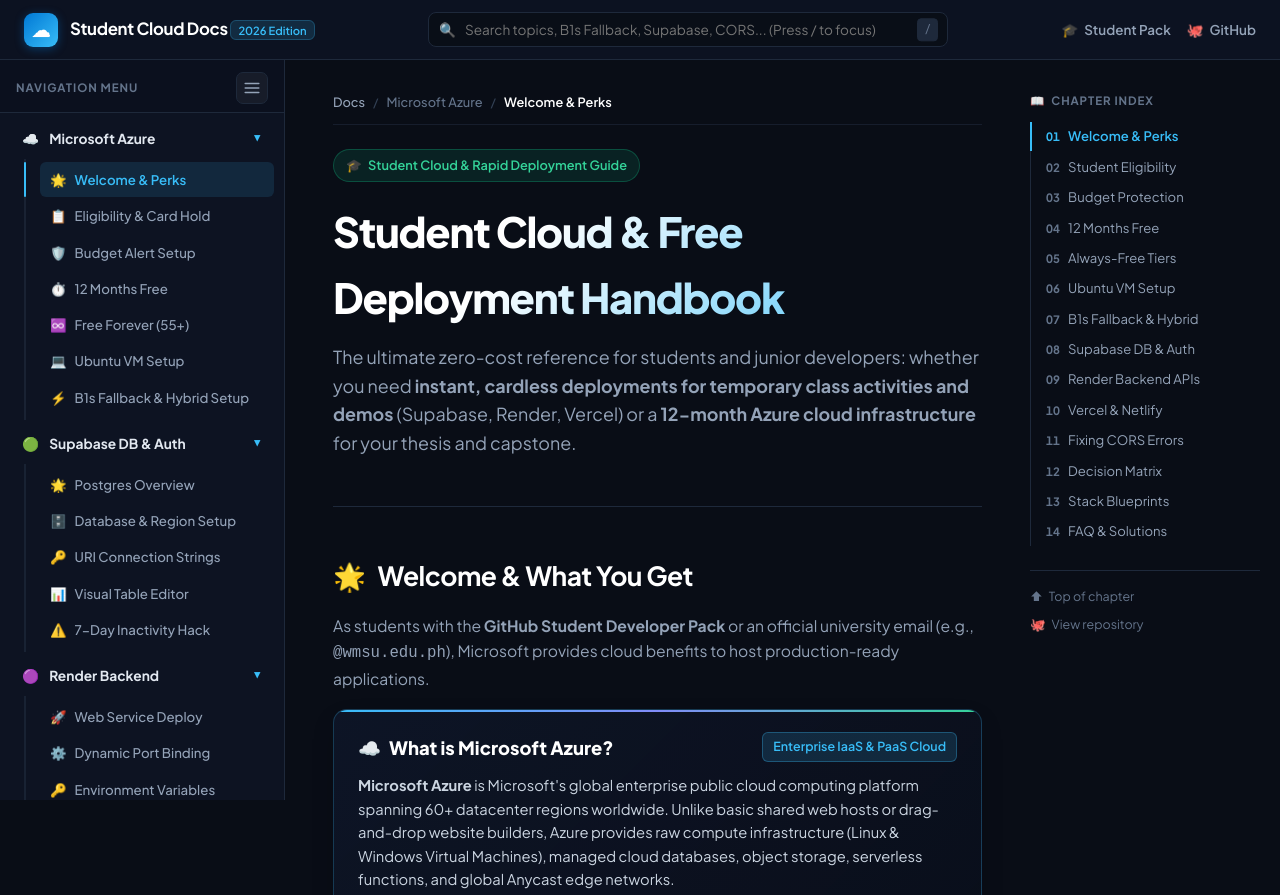
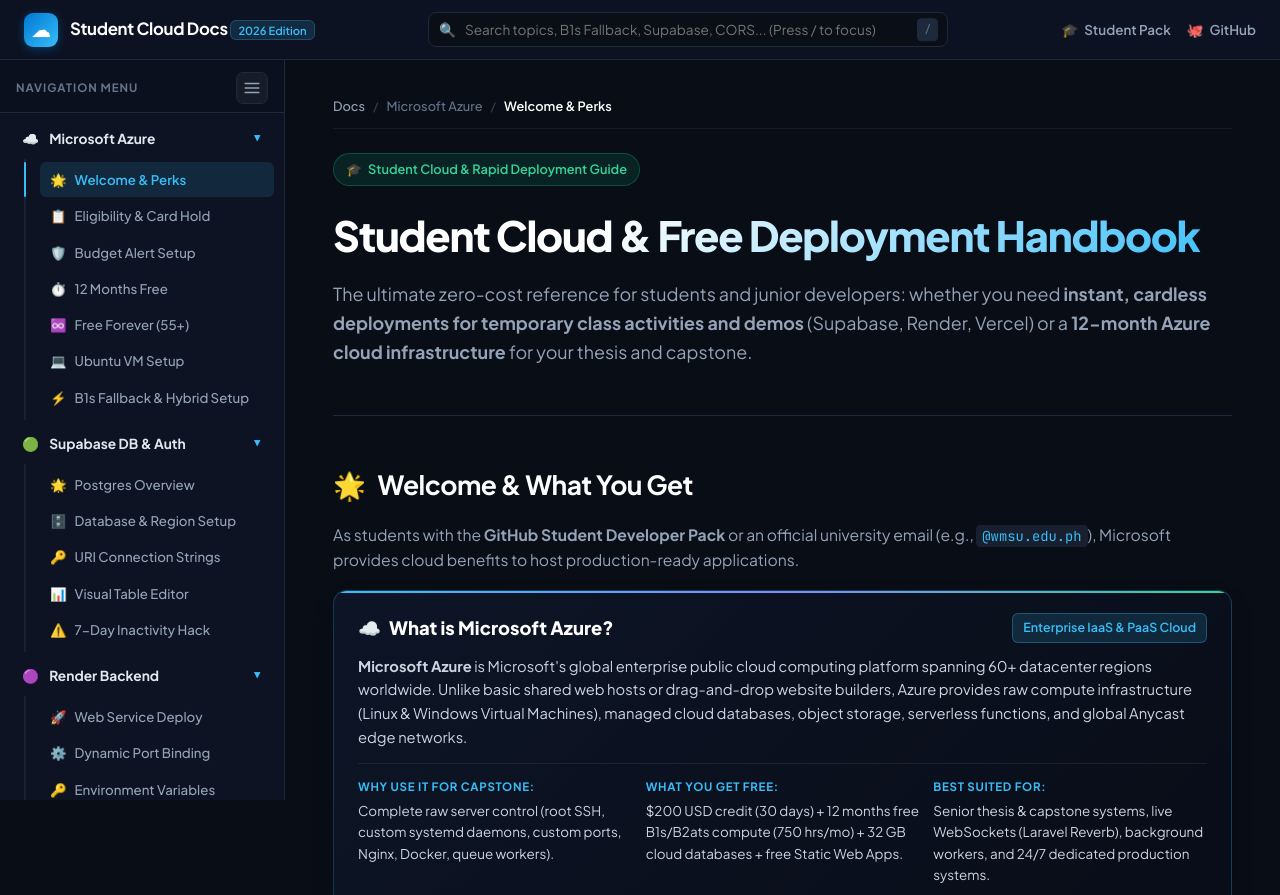
Before and after one commit to Reneilrp/Azure-Guide, a plain HTML site: page index.html in a window 1280 px wide. Shown: the top 895 px of the page. Drawn offline with Linux system fonts and the light colour scheme.

Commit message:
feat(ux): remove right chapter index to eliminate text overlap and expand reading width

```diff
--- a/index.html
+++ b/index.html
@@ -403,19 +403,21 @@
       border-radius: 2px;
     }
 
-    /* CENTER MAIN CONTENT (Dynamic Width) */
+    /* CENTER MAIN CONTENT (Spacious Single-Chapter Focus) */
     .do-main-content {
       flex: 1 1 0%;
       min-width: 0;
       width: 100%;
-      max-width: 1080px;
-      padding: 32px 48px 64px;
+      max-width: 1060px;
+      margin: 0 auto;
+      padding: 36px 48px 80px;
+      overflow-wrap: break-word;
       transition: max-width 0.28s cubic-bezier(0.4, 0, 0.2, 1), padding 0.28s cubic-bezier(0.4, 0, 0.2, 1);
     }
 
     body.sidebar-collapsed .do-main-content {
-      max-width: 100%;
-      padding: 32px 56px 64px 80px;
+      max-width: 1140px;
+      padding: 36px 56px 80px;
     }
 
     /* BREADCRUMBS (DigitalOcean / PHP Style) */
@@ -451,94 +453,22 @@
       font-weight: 600;
     }
 
-    /* RIGHT TOC SIDEBAR (ON THIS PAGE) */
-    .do-toc-sidebar {
-      width: 250px;
-      padding: 32px 20px 32px 0;
-      position: sticky;
-      top: 60px;
-      height: calc(100vh - 60px);
-      overflow-y: auto;
-      flex-shrink: 0;
-    }
-
-    .do-toc-title {
-      font-size: 0.72rem;
-      text-transform: uppercase;
-      letter-spacing: 0.08em;
-      color: var(--text-dim);
-      font-weight: 700;
-      margin-bottom: 12px;
-      display: flex;
-      align-items: center;
-      gap: 6px;
-    }
-
-    .do-toc-list {
-      list-style: none;
-      padding: 0;
-      margin: 0;
-      border-left: 1px solid var(--border);
-    }
-
-    .do-toc-item {
-      margin-bottom: 2px;
-    }
-
-    .do-toc-link {
-      display: block;
-      padding: 5px 0 5px 14px;
-      color: var(--text-muted);
-      text-decoration: none;
-      font-size: 0.82rem;
-      line-height: 1.4;
-      border-left: 2px solid transparent;
-      margin-left: -1px;
-      transition: all 0.15s;
-    }
-
-    .do-toc-link:hover {
-      color: #fff;
-    }
-
-    .do-toc-link.active {
-      color: var(--accent);
-      border-left-color: var(--accent);
-      font-weight: 600;
-    }
-
-    .do-toc-actions {
-      margin-top: 24px;
-      padding-top: 16px;
-      border-top: 1px solid var(--border);
-      display: flex;
-      flex-direction: column;
-      gap: 8px;
-    }
-
-    .do-toc-action-link {
-      color: var(--text-dim);
-      font-size: 0.78rem;
-      text-decoration: none;
-      display: inline-flex;
-      align-items: center;
-      gap: 6px;
-      transition: color 0.15s;
-    }
-    .do-toc-action-link:hover {
-      color: var(--accent);
-    }
-
-    .toc-num {
-      display: inline-block;
-      font-size: 0.72rem;
-      font-weight: 700;
-      color: var(--text-dim);
-      margin-right: 6px;
-      font-variant-numeric: tabular-nums;
-    }
-    .do-toc-link.active .toc-num {
-      color: var(--accent);
+    /* INLINE CODE WORD-BREAK PROTECTION */
+    code {
+      font-family: var(--font-mono);
+      font-size: 0.88em;
+      background: rgba(30, 41, 59, 0.7);
+      padding: 2px 6px;
+      border-radius: 4px;
+      color: #38bdf8;
+      word-break: break-word;
+      overflow-wrap: break-word;
+    }
+
+    .code-box code,
+    .code-body {
+      word-break: normal;
+      overflow-wrap: normal;
     }
 
     /* SINGLE ACTIVE CHAPTER DISPLAY (Option 1: Book Mode) */
@@ -1036,6 +966,9 @@
 
     .callout-content {
       font-size: 0.92rem;
+      min-width: 0;
+      overflow-wrap: break-word;
+      word-break: break-word;
     }
 
     .callout-content strong {
@@ -1109,6 +1042,12 @@
       font-weight: 700;
       flex-shrink: 0;
       box-shadow: 0 4px 10px rgba(0, 120, 212, 0.3);
+    }
+
+    .step-details {
+      flex: 1;
+      min-width: 0;
+      overflow-wrap: break-word;
     }
 
     .step-details h4 {
@@ -1188,9 +1127,6 @@
     }
 
     @media (max-width: 1200px) {
-      .do-toc-sidebar {
-        display: none;
-      }
       .do-main-content {
         max-width: 100%;
         padding: 32px 36px 64px;
@@ -3436,33 +3372,6 @@ app.add_middleware(
       </div>
     </section>
   </main>
-
-  <!-- RIGHT TOC SIDEBAR (DigitalOcean "On this page" style) -->
-  <aside class="do-toc-sidebar" id="rightToc">
-    <div class="do-toc-title">
-      <span>📖</span> CHAPTER INDEX
-    </div>
-    <ul class="do-toc-list" id="tocList">
-      <li class="do-toc-item"><a href="#intro" class="do-toc-link active"><span class="toc-num">01</span> Welcome &amp; Perks</a></li>
-      <li class="do-toc-item"><a href="#prerequisites" class="do-toc-link"><span class="toc-num">02</span> Student Eligibility</a></li>
-      <li class="do-toc-item"><a href="#budget" class="do-toc-link"><span class="toc-num">03</span> Budget Protection</a></li>
-      <li class="do-toc-item"><a href="#twelve-months" class="do-toc-link"><span class="toc-num">04</span> 12 Months Free</a></li>
-      <li class="do-toc-item"><a href="#free-forever" class="do-toc-link"><span class="toc-num">05</span> Always-Free Tiers</a></li>
-      <li class="do-toc-item"><a href="#vm-setup" class="do-toc-link"><span class="toc-num">06</span> Ubuntu VM Setup</a></li>
-      <li class="do-toc-item"><a href="#azure-fallback" class="do-toc-link"><span class="toc-num">07</span> B1s Fallback &amp; Hybrid</a></li>
-      <li class="do-toc-item"><a href="#supabase-guide" class="do-toc-link"><span class="toc-num">08</span> Supabase DB &amp; Auth</a></li>
-      <li class="do-toc-item"><a href="#render-guide" class="do-toc-link"><span class="toc-num">09</span> Render Backend APIs</a></li>
-      <li class="do-toc-item"><a href="#frontend-guide" class="do-toc-link"><span class="toc-num">10</span> Vercel &amp; Netlify</a></li>
-      <li class="do-toc-item"><a href="#cors-guide" class="do-toc-link"><span class="toc-num">11</span> Fixing CORS Errors</a></li>
-      <li class="do-toc-item"><a href="#junior-quickstart" class="do-toc-link"><span class="toc-num">12</span> Decision Matrix</a></li>
-      <li class="do-toc-item"><a href="#stack-blueprint" class="do-toc-link"><span class="toc-num">13</span> Stack Blueprints</a></li>
-      <li class="do-toc-item"><a href="#faq" class="do-toc-link"><span class="toc-num">14</span> FAQ &amp; Solutions</a></li>
-    </ul>
-    <div class="do-toc-actions">
-      <a href="#" onclick="window.scrollTo({top:0,behavior:'smooth'});return false;" class="do-toc-action-link"><span>⬆</span> Top of chapter</a>
-      <a href="https://github.com/Reneilrp/Azure-Guide" target="_blank" rel="noopener noreferrer" class="do-toc-action-link"><span>🐙</span> View repository</a>
-    </div>
-  </aside>
 </div> <!-- do-container -->
 
 <script>
@@ -3671,17 +3580,7 @@ app.add_middleware(
       }
     });
 
-    // 6. Update Right TOC Active Link
-    const tocLinks = document.querySelectorAll('.do-toc-link');
-    tocLinks.forEach(link => {
-      if (link.getAttribute('href') === `#${targetId}`) {
-        link.classList.add('active');
-      } else {
-        link.classList.remove('active');
-      }
-    });
-
-    // 7. Update URL Hash
+    // 5. Update URL Hash
     if (updateHistory) {
       const newHash = targetElementId ? `#${targetElementId}` : `#${targetId}`;
       if (window.location.hash !== newHash) {
```
